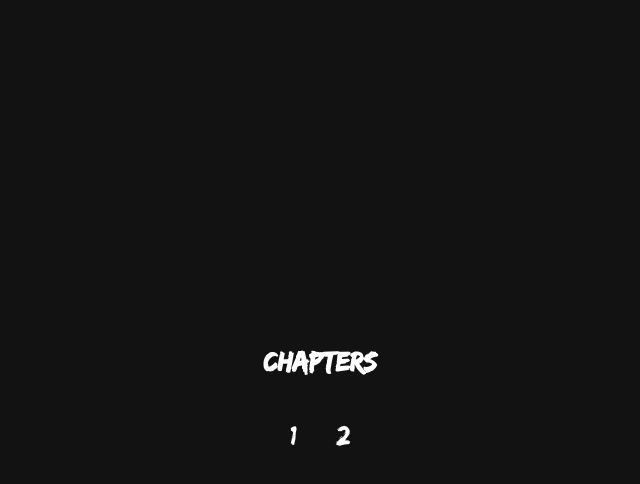
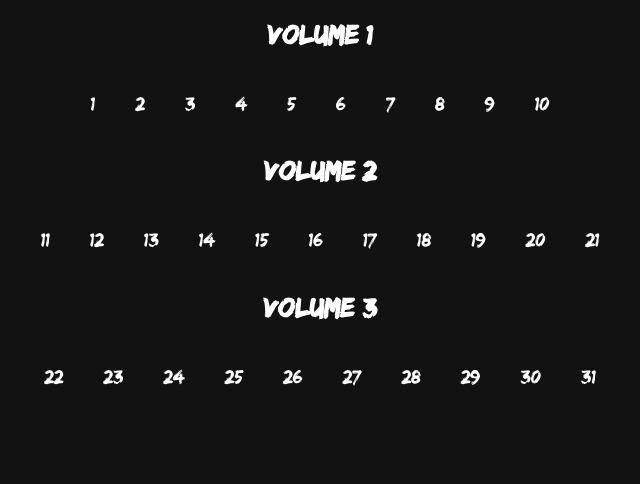
Before and after one commit to VagaManga/VagaManga.github.io, a plain HTML site: page index.html in a window 1280 px wide. Shown: the whole page, without its empty margins (320-960 px from the left). Drawn offline with Linux system fonts and the light colour scheme.

Commit message:
Add files via upload

```diff
--- a/index.html
+++ b/index.html
@@ -10,10 +10,45 @@
 </head>
 <body>
     <div class="container">
-        <h1>Chapters</h1>
+        <h1>Volume 1</h1>
         <div class="social-container">
-            <a href="Volumes\Volume1\Chapter1\Chapter1.html">1</a>
-            <a href="Volumes\Volume1\Chapter2\Chapter2.html">2</a>
+            <a href="Volumes\v01\1\Chapter1.html">1</a>
+            <a href='Volumes\v01\2\Chapter2.html'>2</a>
+            <a href='Volumes\v01\3\Chapter3.html'>3</a>
+            <a href='Volumes\v01\4\Chapter4.html'>4</a>
+            <a href='Volumes\v01\5\Chapter5.html'>5</a>
+            <a href='Volumes\v01\6\Chapter6.html'>6</a>
+            <a href='Volumes\v01\7\Chapter7.html'>7</a>
+            <a href='Volumes\v01\8\Chapter8.html'>8</a>
+            <a href='Volumes\v01\9\Chapter9.html'>9</a>
+            <a href='Volumes\v01\10\Chapter10.html'>10</a>
+        </div>
+        <h1>Volume 2</h1>
+        <div class="social-container">
+            <a href="Volumes\v02\11\Chapter11.html">11</a>
+            <a href="Volumes\v02\12\Chapter12.html">12</a>
+            <a href="Volumes\v02\13\Chapter13.html">13</a>
+            <a href="Volumes\v02\14\Chapter14.html">14</a>
+            <a href="Volumes\v02\15\Chapter15.html">15</a>
+            <a href="Volumes\v02\16\Chapter16.html">16</a>
+            <a href="Volumes\v02\17\Chapter17.html">17</a>
+            <a href="Volumes\v02\18\Chapter18.html">18</a>
+            <a href="Volumes\v02\19\Chapter19.html">19</a>
+            <a href="Volumes\v02\20\Chapter20.html">20</a>
+            <a href="Volumes\v02\21\Chapter21.html">21</a>
+        </div>
+        <h1>Volume 3</h1>
+        <div class="social-container">
+            <a href="Volumes\v03\22\Chapter22.html">22</a>
+            <a href="Volumes\v03\23\Chapter23.html">23</a>
+            <a href="Volumes\v03\24\Chapter24.html">24</a>
+            <a href="Volumes\v03\25\Chapter25.html">25</a>
+            <a href="Volumes\v03\26\Chapter26.html">26</a>
+            <a href="Volumes\v03\27\Chapter27.html">27</a>
+            <a href="Volumes\v03\28\Chapter28.html">28</a>
+            <a href="Volumes\v03\29\Chapter29.html">29</a>
+            <a href="Volumes\v03\30\Chapter30.html">30</a>
+            <a href="Volumes\v03\31\Chapter31.html">31</a>
         </div>
     </div>
 </body>
--- a/styles.css
+++ b/styles.css
@@ -12,7 +12,7 @@ body {
     display: flex;
     flex-direction: column;
     align-items: center;
-    justify-content: center;
+    justify-content: flex-start;
     height: 100vh;
     color: white;
 }
@@ -25,12 +25,15 @@ h1 {
 
 .social-container {
     display: flex;
-    align-items: stretch;
+    flex-wrap: wrap;
+    align-content: center;
+    justify-content: center;
+    align-items: center;
 }
 
 a {
     font-family: 'edosz';
-    font-size: 28px;
+    font-size: 20px;
     padding: 14px 20px;
     margin: 8px 0;
     cursor: pointer;
```
